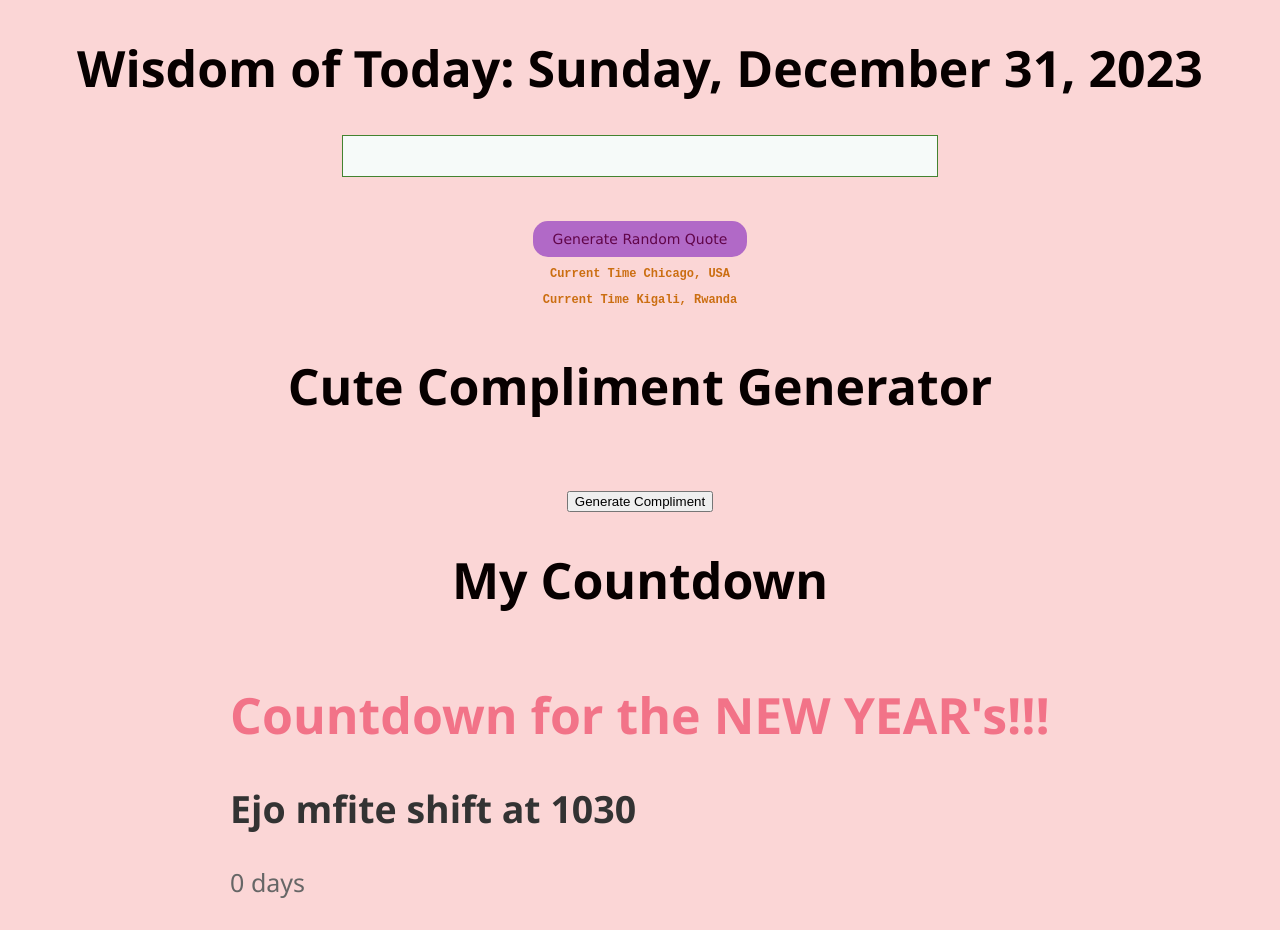
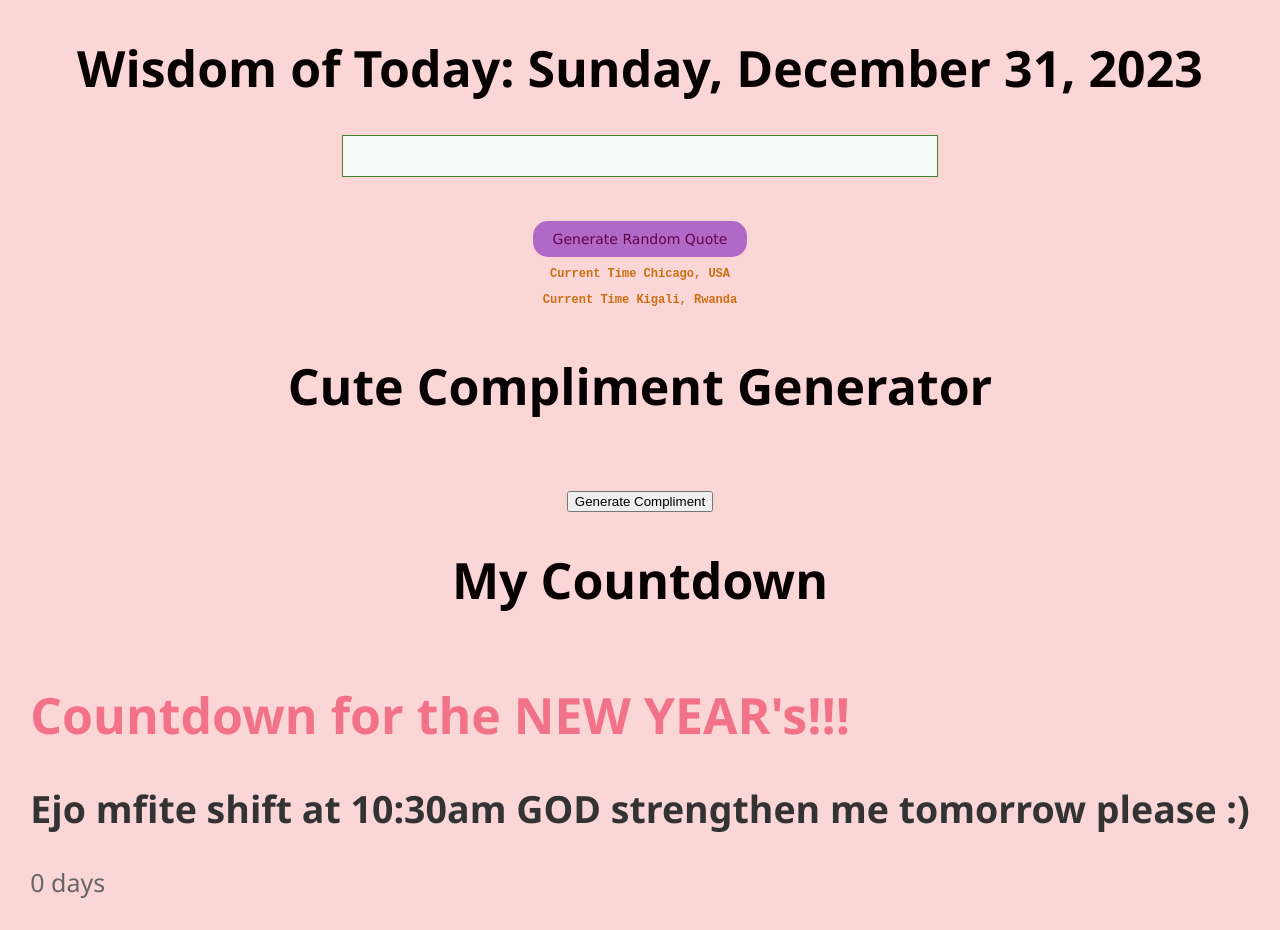
Before and after one commit to Lande21/RandomQuote, a React (Create React App) app: page / in a window 1280 px wide. Shown: the top 930 px of the page. Built offline with nearby package versions, Linux system fonts and the light colour scheme; no server answers.

Commit message:
changes of the date

```diff
--- a/src/CountdownTimer.js
+++ b/src/CountdownTimer.js
@@ -45,7 +45,7 @@ const CountdownTimer = ({ targetDate }) => {
   return (
     <div>
         <h1 className="countt">Countdown for the NEW YEAR's!!!</h1>
-        <h2> Ejo mfite shift at 1030</h2>
+        <h2> Ejo mfite shift at 10:30am GOD strengthen me tomorrow please :)</h2>
         <p>{timeLeft.days} days</p>
         <p>{timeLeft.hours} hours</p>
         <p>{timeLeft.minutes}  minutes</p>
```
